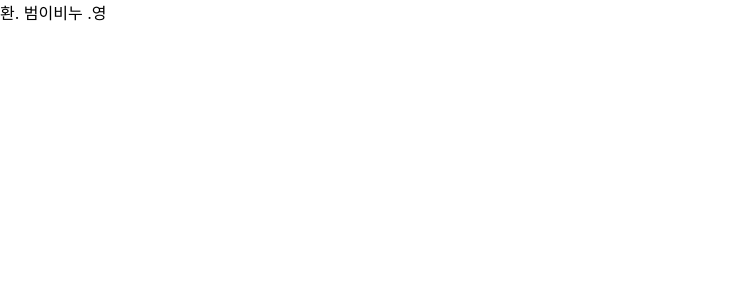
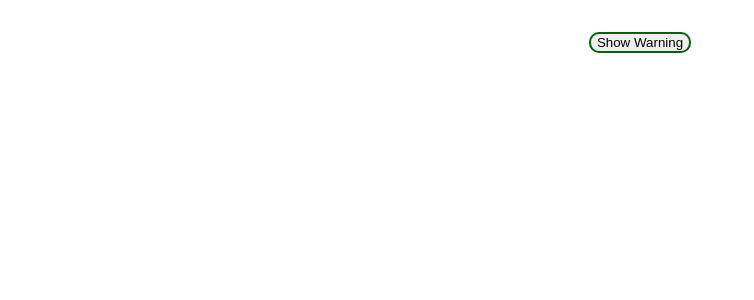
Before and after one commit to osparking/react-settimeout-spinner, a React (Create React App) app: page / in a window 1280 px wide. Shown: the top 300 px of the page, without its empty margins (0-754 px from the left). Built offline with nearby package versions, Linux system fonts and the light colour scheme.

Commit message:
set and clear timeout to prevent mem leak

```diff
--- a/src/App.js
+++ b/src/App.js
@@ -1,23 +1,37 @@
 // Filename - App.js
 
-import { useEffect, useState } from "react";
+import { useEffect, useRef, useState } from "react";
 import "./App.css";
 
 const App = () => {
-  const [isLoading, setIsLoading] = useState(true);
-  const [data, setData] = useState(null);
+  const [showWarning, setShowWarning] = useState(false);
+  const timerId = useRef(null);
 
   useEffect(() => {
-    setTimeout(() => {
-      setData("환. 범이비누 .영");
-      setIsLoading(false);
-    }, 1500);
-  }, []);
+    if (showWarning) {
+      //Creating a timeout
+      timerId.current = setTimeout(() => {
+        setShowWarning(false);
+      }, 1000);
+    }
 
-  if (isLoading) {
-    return <div className="spinner">Loading.....</div>;
-  } else {
-    return <div className="container">{data}</div>;
+    return () => {
+      // Clearing a timeout
+      clearTimeout(timerId.current);
+    };
+  }, [showWarning]);
+
+  function handleClick() {
+    setShowWarning(true);
   }
+
+  return (
+    <div className="warn">
+      {showWarning && <div className="warningMsg">This is a Warning !</div>}
+      <button className="btn" onClick={handleClick}>
+        Show Warning
+      </button>
+    </div>
+  );
 };
 export default App;
```
